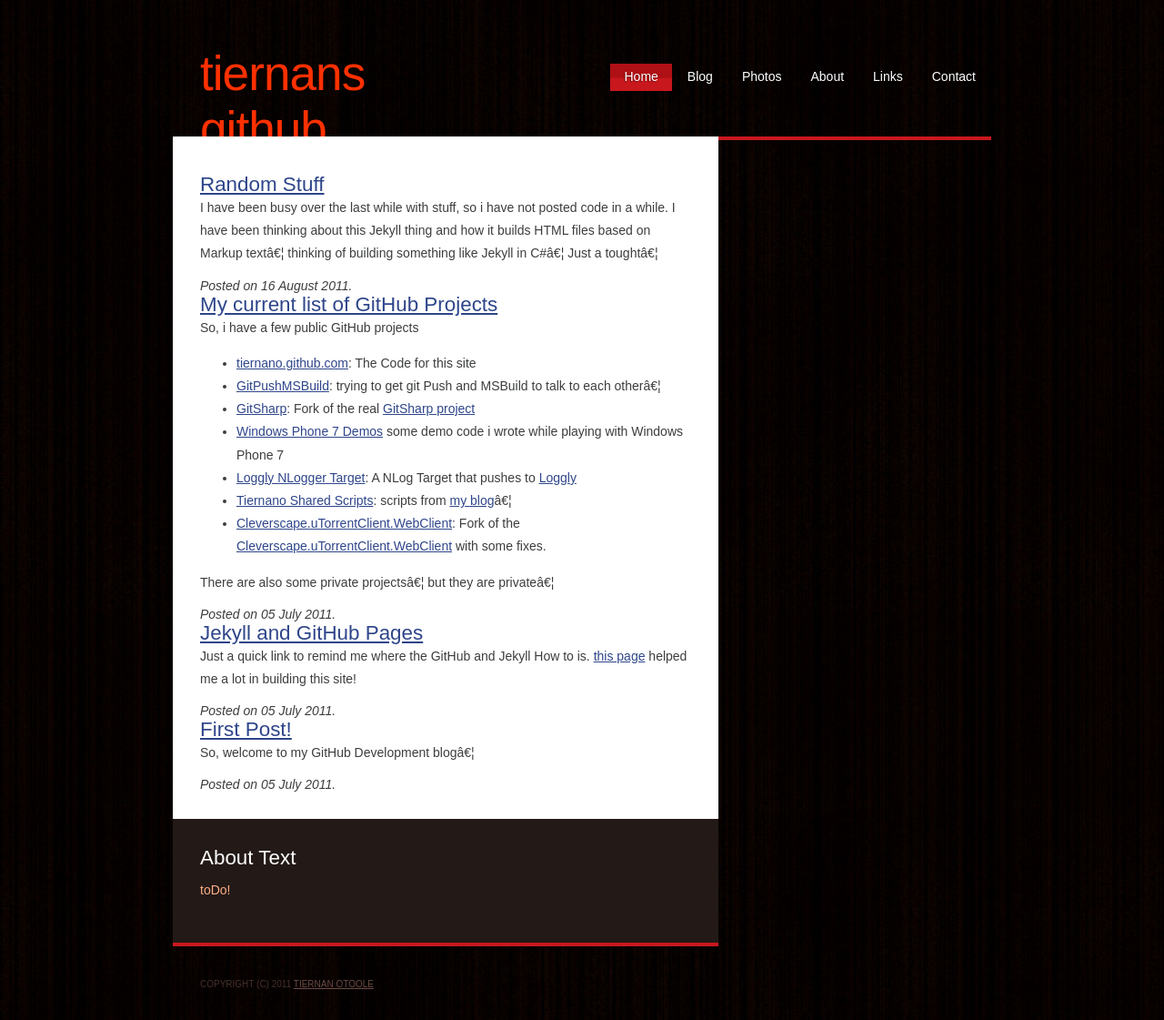
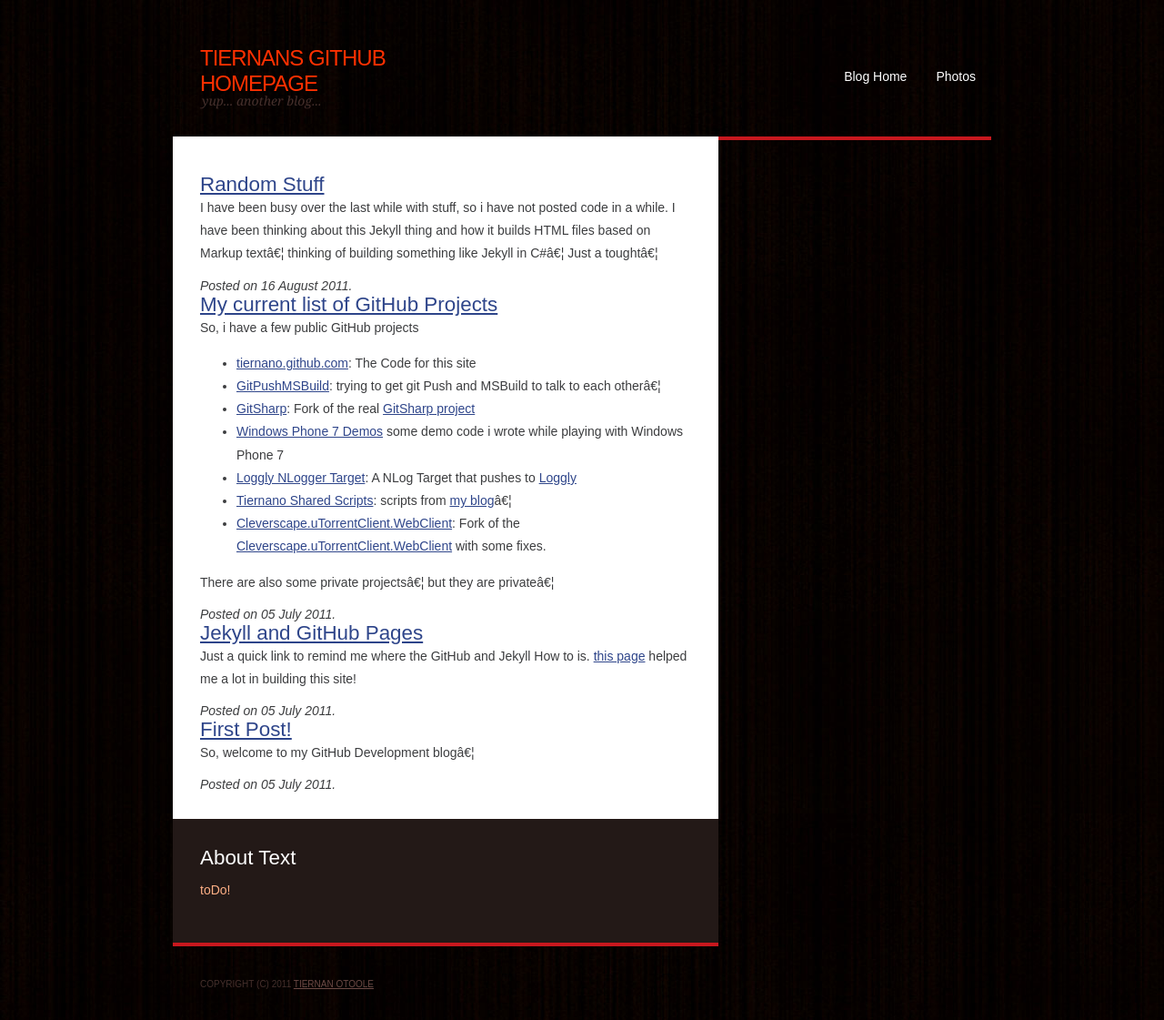
Before and after one commit to tiernano/tiernano.github.com, a Jekyll site: the page built from index.html, in a window 1280 px wide. Shown: the whole page at 91% size. Built offline with Jekyll 4.4.1, drawn with Linux system fonts in a browser that asks for light colours; Markdown is read by kramdown in place of the engine named in the settings.

Commit message:
updating styles

```diff
--- a/_layouts/default.html
+++ b/_layouts/default.html
@@ -1,15 +1,4 @@
 <!DOCTYPE html PUBLIC "-//W3C//DTD XHTML 1.0 Strict//EN" "http://www.w3.org/TR/xhtml1/DTD/xhtml1-strict.dtd">
-<!--
-Design by Free CSS Templates
-http://www.freecsstemplates.org
-Released for free under a Creative Commons Attribution 2.5 License
-
-Name       : Enormous
-Description: A two-column, fixed-width design with dark color scheme.
-Version    : 1.0
-Released   : 20100711
-
--->
 <html xmlns="http://www.w3.org/1999/xhtml">
 <head>
 <meta name="keywords" content="tiernano, Tiernan OToole, GitHub" />
@@ -17,23 +6,21 @@ Released   : 20100711
 <meta http-equiv="content-type" content="text/html; charset=windows-1252" />
 <title>tiernano.github.com: Git Push blog</title>
 <link href="/style.css" rel="stylesheet" type="text/css" media="screen" />
+<style type="text/css">
+</style>
 </head>
 <body>
 <div id="wrapper">
 	<div id="header-wrapper">
 		<div id="header">
 			<div id="logo">
-				<h1>Tiernans GitHub HomePage </a></h1>
+				<h1>Tiernans GitHub HomePage</h1>
 				<p>Yup... another blog...</p>
 			</div>
 			<div id="menu">
 				<ul>
-					<li class="current_page_item"><a href="#">Home</a></li>
-					<li><a href="#">Blog</a></li>
-					<li><a href="#">Photos</a></li>
-					<li><a href="#">About</a></li>
-					<li><a href="#">Links</a></li>
-					<li><a href="#">Contact</a></li>
+					<li><a href="http://tiernano.github.com">Blog Home</a></li>
+					<li><a href="http://photos.geekphotographer.com">Photos</a></li>
 				</ul>
 			</div>
 		</div>
--- a/style.css
+++ b/style.css
@@ -85,8 +85,8 @@ a:hover {
 	margin-left: 30px;
 	padding: 20px 0px 0px 0px;
 	letter-spacing: -1px;
-	text-transform: lowercase;
-	font-size: 3.8em;
+	text-transform: uppercase;
+	font-size: x-large;
 	color: #FF3000;
 }
 
```
